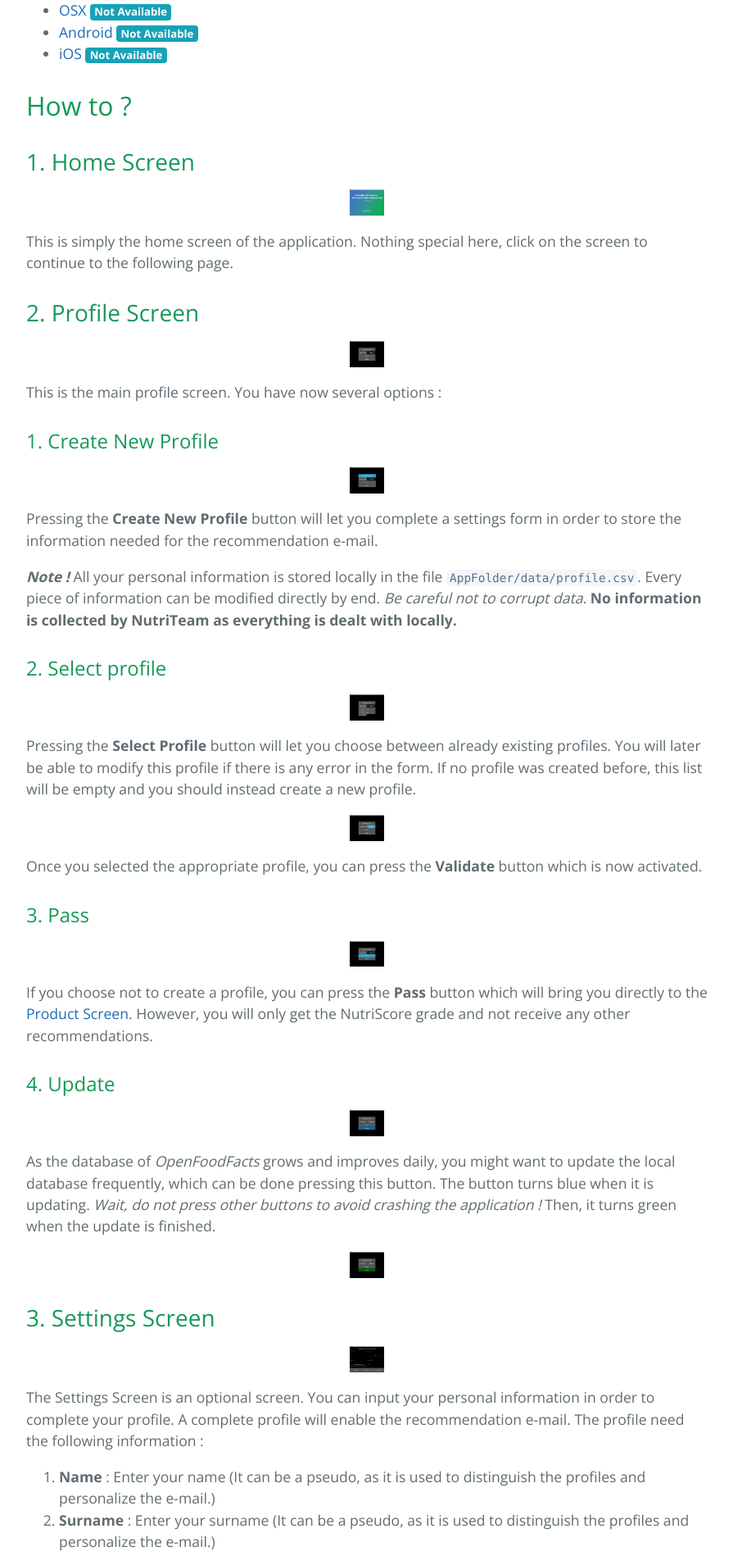
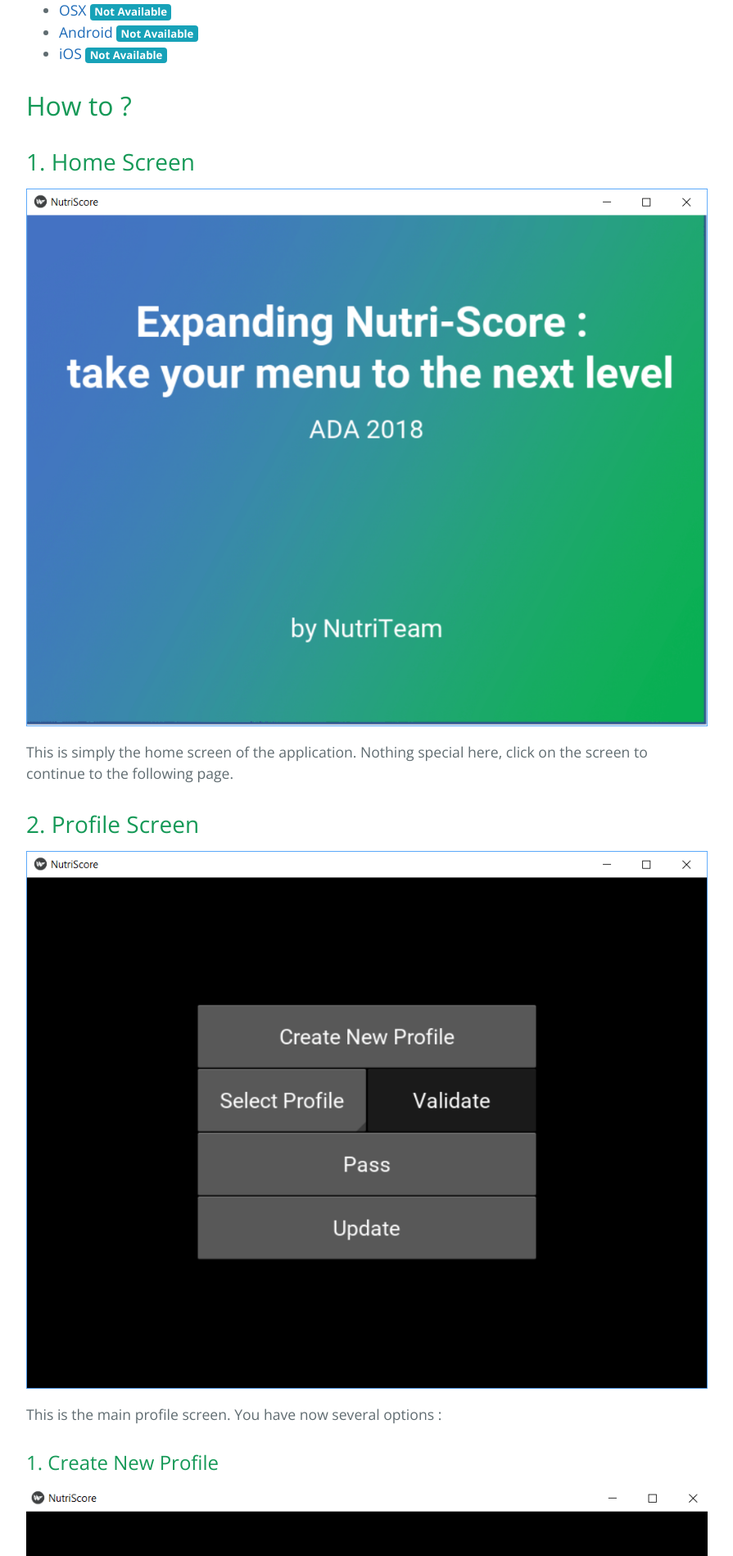
Before and after one commit to NutriTeam/Nutri_Score, a Jekyll site: the page built from app.md, in a window 1280 px wide. Shown: the part 1032-2930 px from the top of the page at 82% size, without its empty margins (192-1087 px from the left). Built offline with Jekyll 4.4.1, drawn with Linux system fonts in a browser that asks for light colours.

Commit message:
Update style.scss

```diff
--- a/assets/css/style.scss
+++ b/assets/css/style.scss
@@ -4,5 +4,4 @@
 @import 'jekyll-theme-cayman';
 
 .img_app {
-  width: 5%;
 }
```
